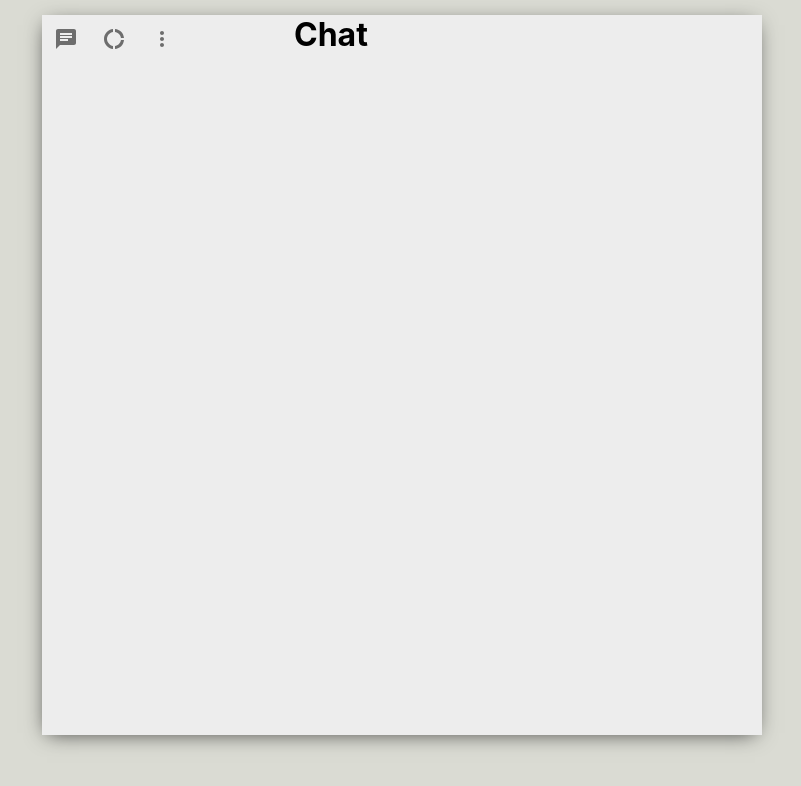
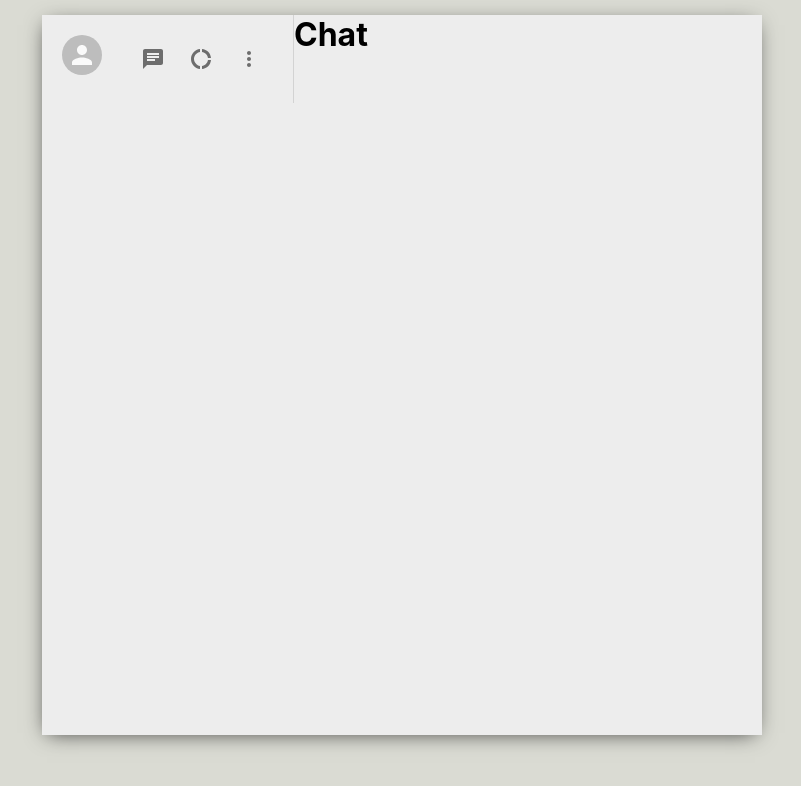
Before and after one commit to chrisannor/chatapp, a React (Create React App) app: page / in a window 1280 px wide. Shown: the top 786 px of the page, without its empty margins (238-1039 px from the left). Built offline with nearby package versions, Linux system fonts and the light colour scheme.

Commit message:
Styling to icons in header left

```diff
--- a/src/Sidebar.css
+++ b/src/Sidebar.css
@@ -1,5 +1,24 @@
-.sidebar{
-    display: flex;
-    flex-direction: column;
-    flex: 0.35;
+.sidebar {
+  display: flex;
+  flex-direction: column;
+  flex: 0.35;
 }
+
+.sidebar__header {
+  display: flex;
+  justify-content: space-between;
+  padding: 20px;
+  border-right: 1px solid lightgray;
+}
+
+.sidebar__headerRight {
+  display: flex;
+  align-items: center;
+  justify-content: space-between;
+  min-width: 10vw;
+}
+
+.sidebar__headerRight > .MuiSvgIcon-root {
+  margin-right: 2vw;
+  font-size: 24px;
+}
--- a/src/Sidebar.js
+++ b/src/Sidebar.js
@@ -3,13 +3,13 @@ import "./Sidebar.css";
 import ChatIcon from "@material-ui/icons/Chat";
 import DonutLargeIcon from "@material-ui/icons/DonutLarge";
 import MoreVertIcon from "@material-ui/icons/MoreVert";
-import { IconButton } from "@material-ui/core";
+import { Avatar, IconButton } from "@material-ui/core";
 
 function Sidebar() {
   return (
     <div className="sidebar">
       <div class="sidebar__header">
-        <div class="sidebar__headerLeft"></div>
+        <Avatar src="" />
         <div class="sidebar__headerRight">
           <IconButton>
             <ChatIcon />
```
Also changed, not shown: 1 other file (tests, documents, lock files or other folders).
